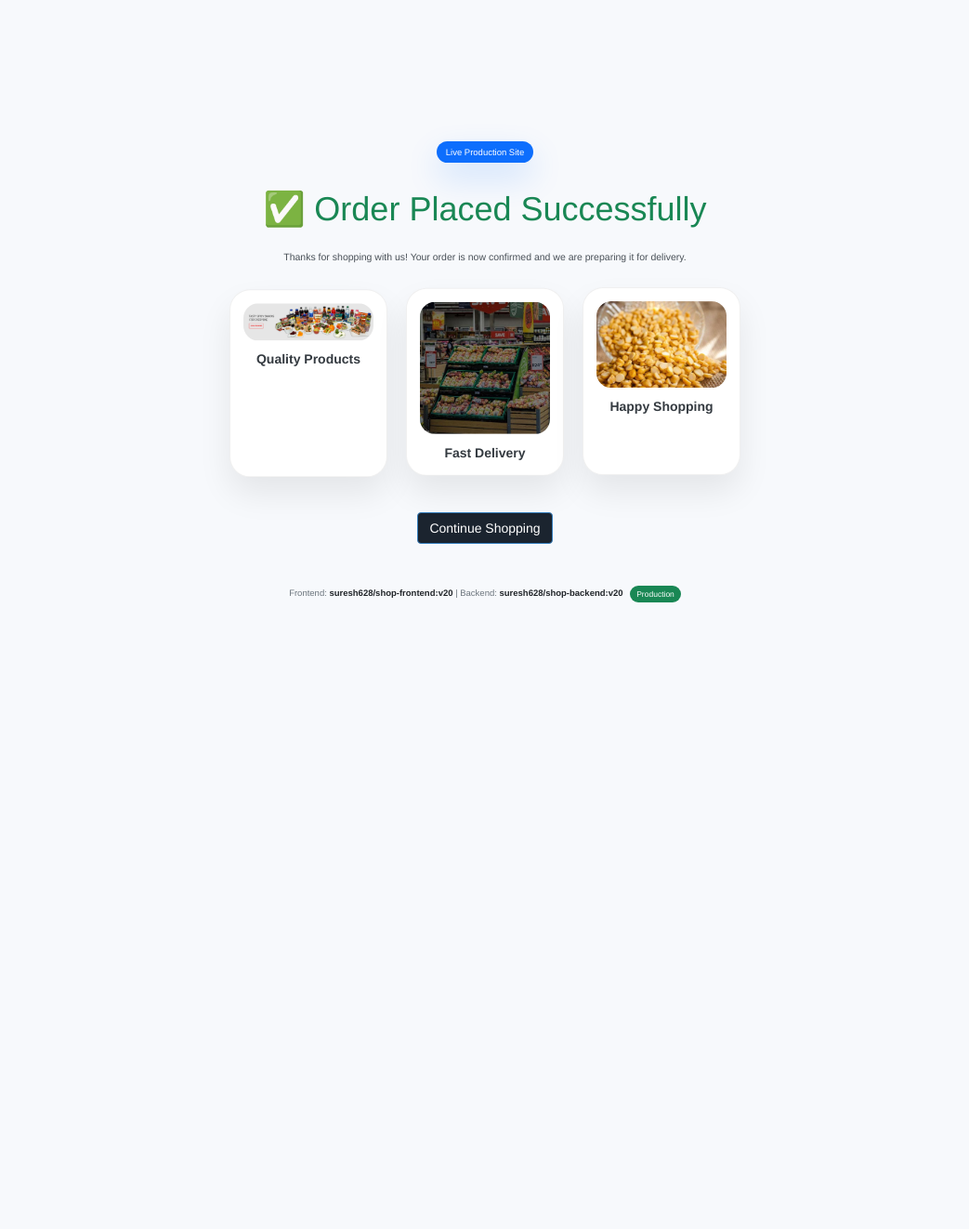
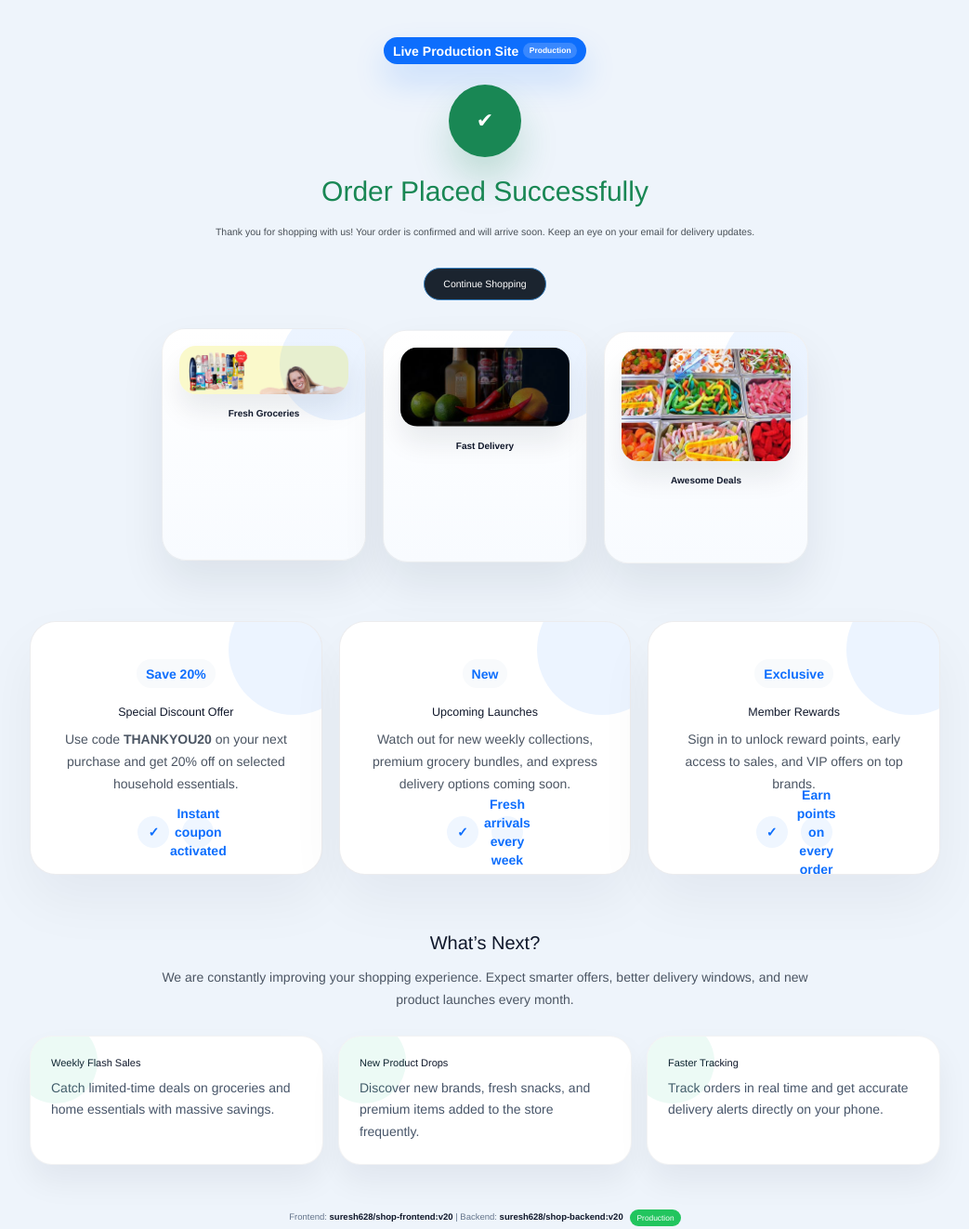
Before and after one commit to Suresh5992/shoping-website1, a plain HTML site: page frontend/success.html in a window 1280 px wide. Shown: the whole page at 93% size, without its empty margins (118-1161 px from the left). Before the commit the page ends 800 px from the top, so only its background shows below. Drawn offline with Linux system fonts and the light colour scheme.

Commit message:
animation

```diff
--- a/frontend/success.html
+++ b/frontend/success.html
@@ -4,58 +4,118 @@
   <title>Success</title>
   <link rel="stylesheet" href="css/bootstrap.css">
   <style>
-    body { background: #f7f9fc; }
-    .success-box { min-height: 100vh; display: flex; flex-direction: column; justify-content: center; align-items: center; padding: 60px 15px; }
-    .success-title { margin-top: 30px; color: #198754; animation: fadeInDown .8s ease; }
-    .success-subtitle { color: #495057; margin: 15px 0 35px; font-size: 1.05rem; }
-    .success-images { display: flex; flex-wrap: wrap; justify-content: center; gap: 20px; margin-bottom: 30px; }
-    .success-card { width: 170px; padding: 14px; border-radius: 22px; background: #ffffff; border: 1px solid rgba(0,0,0,.06); box-shadow: 0 18px 35px rgba(0,0,0,.08); text-align: center; animation: floatCard 3s ease-in-out infinite; }
-    .success-card:nth-child(2) { animation-delay: .2s; }
-    .success-card:nth-child(3) { animation-delay: .4s; }
-    .success-card img { max-width: 100%; border-radius: 16px; margin-bottom: 10px; }
-    .success-card p { margin: 0; font-weight: 600; color: #343a40; }
-    .live-badge { display: inline-flex; align-items: center; justify-content: center; gap: .4rem; background: #0d6efd; color: #fff; padding: .45rem .95rem; border-radius: 999px; font-size: .95rem; box-shadow: 0 15px 35px rgba(13,110,253,.18); }
-    .footer-info { text-align: center; margin-top: 45px; color: #6c757d; font-size: .95rem; }
-    .footer-info strong { color: #212529; }
-    .footer-info .badge-env { display: inline-block; background: #198754; color: #fff; padding: .28rem .7rem; border-radius: 999px; margin-left: .5rem; font-size: .85rem; vertical-align: middle; }
+    body { background: #eef4fb; color: #212529; }
+    .success-box { min-height: 100vh; display: flex; flex-direction: column; justify-content: center; align-items: center; padding: 40px 20px; }
+    .badge-pill { display: inline-flex; align-items: center; gap: .5rem; background: #0d6efd; color: #fff; padding: .45rem 1rem; border-radius: 999px; box-shadow: 0 18px 35px rgba(13,110,253,.18); margin-bottom: 22px; font-weight: 600; }
+    .badge-pill span { background: rgba(255,255,255,.18); padding: .2rem .65rem; border-radius: 999px; font-size: .85rem; }
+    .success-top { max-width: 760px; width: 100%; text-align: center; animation: fadeInUp .8s ease; }
+    .success-icon { width: 78px; height: 78px; line-height: 78px; margin: 0 auto 20px; border-radius: 50%; background: #198754; color: #fff; font-size: 2.2rem; box-shadow: 0 24px 40px rgba(25,135,84,.22); }
+    .success-title { font-size: 3rem; margin: 0 0 18px; color: #198754; }
+    .success-subtitle { font-size: 1.05rem; color: #495057; margin-bottom: 30px; line-height: 1.75; }
+    .btn-primary { padding: .9rem 2rem; font-size: 1.05rem; border-radius: 50px; }
+    .success-images { display: flex; flex-wrap: wrap; justify-content: center; gap: 18px; margin: 35px auto 32px; max-width: 980px; }
+    .success-card { width: 220px; min-height: 250px; padding: 18px; border-radius: 26px; background: linear-gradient(180deg, #fff 0%, #f8fbff 100%); border: 1px solid rgba(0,0,0,.06); box-shadow: 0 24px 48px rgba(15,23,42,.08); text-align: center; position: relative; overflow: hidden; }
+    .success-card::before { content: ''; position: absolute; width: 120px; height: 120px; background: rgba(13,110,253,.08); border-radius: 50%; top: -22px; right: -28px; }
+    .success-card:nth-child(1) { animation: floatCard 4s ease-in-out infinite; }
+    .success-card:nth-child(2) { animation: floatCard 4s ease-in-out infinite .2s; }
+    .success-card:nth-child(3) { animation: floatCard 4s ease-in-out infinite .4s; }
+    .success-card img { max-width: 100%; border-radius: 18px; margin-bottom: 14px; box-shadow: 0 18px 28px rgba(15,23,42,.08); }
+    .success-card p { margin: 0; font-size: 1rem; font-weight: 700; color: #0f172a; }
+    .promo-section { width: 100%; max-width: 980px; display: grid; grid-template-columns: repeat(auto-fit, minmax(260px, 1fr)); gap: 18px; margin-top: 28px; }
+    .promo-card { background: #fff; border-radius: 28px; padding: 28px 22px; border: 1px solid rgba(15,23,42,.08); box-shadow: 0 28px 60px rgba(15,23,42,.05); position: relative; overflow: hidden; }
+    .promo-card::after { content: ''; position: absolute; width: 140px; height: 140px; border-radius: 50%; background: rgba(13,110,253,.08); top: -40px; right: -40px; }
+    .promo-card h3 { margin-top: 0; font-size: 1.25rem; color: #0f172a; }
+    .promo-card p { color: #4b5563; margin: .85rem 0 0; line-height: 1.7; }
+    .promo-tag { display: inline-block; margin: 12px 0 20px; padding: .55rem 1rem; border-radius: 999px; font-weight: 700; background: #f8fafc; color: #0d6efd; }
+    .offer-line { display: flex; align-items: center; justify-content: center; gap: 14px; margin-top: 22px; }
+    .offer-line span { display: inline-flex; align-items: center; justify-content: center; width: 34px; height: 34px; border-radius: 50%; background: #eff6ff; color: #0d6efd; font-weight: 700; }
+    .feature-section { width: 100%; max-width: 980px; margin-top: 42px; text-align: center; }
+    .feature-section h2 { font-size: 2rem; color: #0f172a; margin-bottom: 14px; }
+    .feature-section p { color: #4b5563; max-width: 720px; margin: 0 auto 26px; line-height: 1.75; }
+    .feature-list { display: grid; grid-template-columns: repeat(auto-fit, minmax(220px, 1fr)); gap: 16px; }
+    .feature-item { background: #ffffff; border-radius: 24px; padding: 22px; box-shadow: 0 18px 34px rgba(15,23,42,.06); border: 1px solid rgba(15,23,42,.05); text-align: left; position: relative; overflow: hidden; }
+    .feature-item::before { content: ''; position: absolute; width: 90px; height: 90px; border-radius: 50%; background: rgba(16,185,129,.08); top: -18px; left: -18px; }
+    .feature-item h4 { margin: 0 0 10px; font-size: 1.1rem; color: #0f172a; }
+    .feature-item p { margin: 0; color: #475569; line-height: 1.7; }
+    .footer-info { text-align: center; margin-top: 48px; color: #64748b; font-size: 0.95rem; }
+    .footer-info strong { color: #0f172a; }
+    .footer-info .badge-env { display: inline-block; background: #22c55e; color: #fff; padding: .28rem .72rem; border-radius: 999px; margin-left: .5rem; font-size: .84rem; vertical-align: middle; }
     @keyframes floatCard { 0%,100% { transform: translateY(0); } 50% { transform: translateY(-10px); } }
-    @keyframes fadeInDown { from { opacity: 0; transform: translateY(-18px); } to { opacity: 1; transform: translateY(0); } }
+    @keyframes fadeInUp { from { opacity: 0; transform: translateY(14px); } to { opacity: 1; transform: translateY(0); } }
+    @media (max-width: 576px) { .success-title { font-size: 2.4rem; } .success-card { width: 100%; } }
   </style>
 </head>
 
 <body>
 
 <div class="container text-center success-box">
-  <span class="live-badge">Live Production Site</span>
+  <div class="badge-pill">Live Production Site <span>Production</span></div>
 
-  <h1 class="success-title">
-    ✅ Order Placed Successfully
-  </h1>
-
-  <p class="success-subtitle">Thanks for shopping with us! Your order is now confirmed and we are preparing it for delivery.</p>
+  <div class="success-top">
+    <div class="success-icon">✔</div>
+    <h1 class="success-title">Order Placed Successfully</h1>
+    <p class="success-subtitle">Thank you for shopping with us! Your order is confirmed and will arrive soon. Keep an eye on your email for delivery updates.</p>
+    <a href="index.html" class="btn btn-primary">Continue Shopping</a>
+  </div>
 
   <div class="success-images">
     <div class="success-card">
-      <img src="images/ba.jpg" alt="Quality products">
-      <p>Quality Products</p>
+      <img src="images/ba1.jpg" alt="Fresh groceries">
+      <p>Fresh Groceries</p>
     </div>
     <div class="success-card">
-      <img src="images/co.jpg" alt="Fast delivery">
+      <img src="images/co2.jpg" alt="Fast delivery">
       <p>Fast Delivery</p>
     </div>
     <div class="success-card">
-      <img src="images/ki.jpg" alt="Happy shopping">
-      <p>Happy Shopping</p>
+      <img src="images/ki1.jpg" alt="Awesome deals">
+      <p>Awesome Deals</p>
     </div>
   </div>
 
-  <a href="index.html" class="btn btn-primary py-2 px-4">
-    Continue Shopping
-  </a>
+  <div class="promo-section">
+    <div class="promo-card">
+      <span class="promo-tag">Save 20%</span>
+      <h3>Special Discount Offer</h3>
+      <p>Use code <strong>THANKYOU20</strong> on your next purchase and get 20% off on selected household essentials.</p>
+      <div class="offer-line"><span>✓</span><span>Instant coupon activated</span></div>
+    </div>
+    <div class="promo-card">
+      <span class="promo-tag">New</span>
+      <h3>Upcoming Launches</h3>
+      <p>Watch out for new weekly collections, premium grocery bundles, and express delivery options coming soon.</p>
+      <div class="offer-line"><span>✓</span><span>Fresh arrivals every week</span></div>
+    </div>
+    <div class="promo-card">
+      <span class="promo-tag">Exclusive</span>
+      <h3>Member Rewards</h3>
+      <p>Sign in to unlock reward points, early access to sales, and VIP offers on top brands.</p>
+      <div class="offer-line"><span>✓</span><span>Earn points on every order</span></div>
+    </div>
+  </div>
+
+  <div class="feature-section">
+    <h2>What’s Next?</h2>
+    <p>We are constantly improving your shopping experience. Expect smarter offers, better delivery windows, and new product launches every month.</p>
+
+    <div class="feature-list">
+      <div class="feature-item">
+        <h4>Weekly Flash Sales</h4>
+        <p>Catch limited-time deals on groceries and home essentials with massive savings.</p>
+      </div>
+      <div class="feature-item">
+        <h4>New Product Drops</h4>
+        <p>Discover new brands, fresh snacks, and premium items added to the store frequently.</p>
+      </div>
+      <div class="feature-item">
+        <h4>Faster Tracking</h4>
+        <p>Track orders in real time and get accurate delivery alerts directly on your phone.</p>
+      </div>
+    </div>
+  </div>
 
   <div class="footer-info">
-    Frontend: <strong>suresh628/shop-frontend:v20</strong> |
-    Backend: <strong>suresh628/shop-backend:v20</strong>
+    Frontend: <strong>suresh628/shop-frontend:v20</strong> | Backend: <strong>suresh628/shop-backend:v20</strong>
     <span class="badge-env">Production</span>
   </div>
 </div>
```
